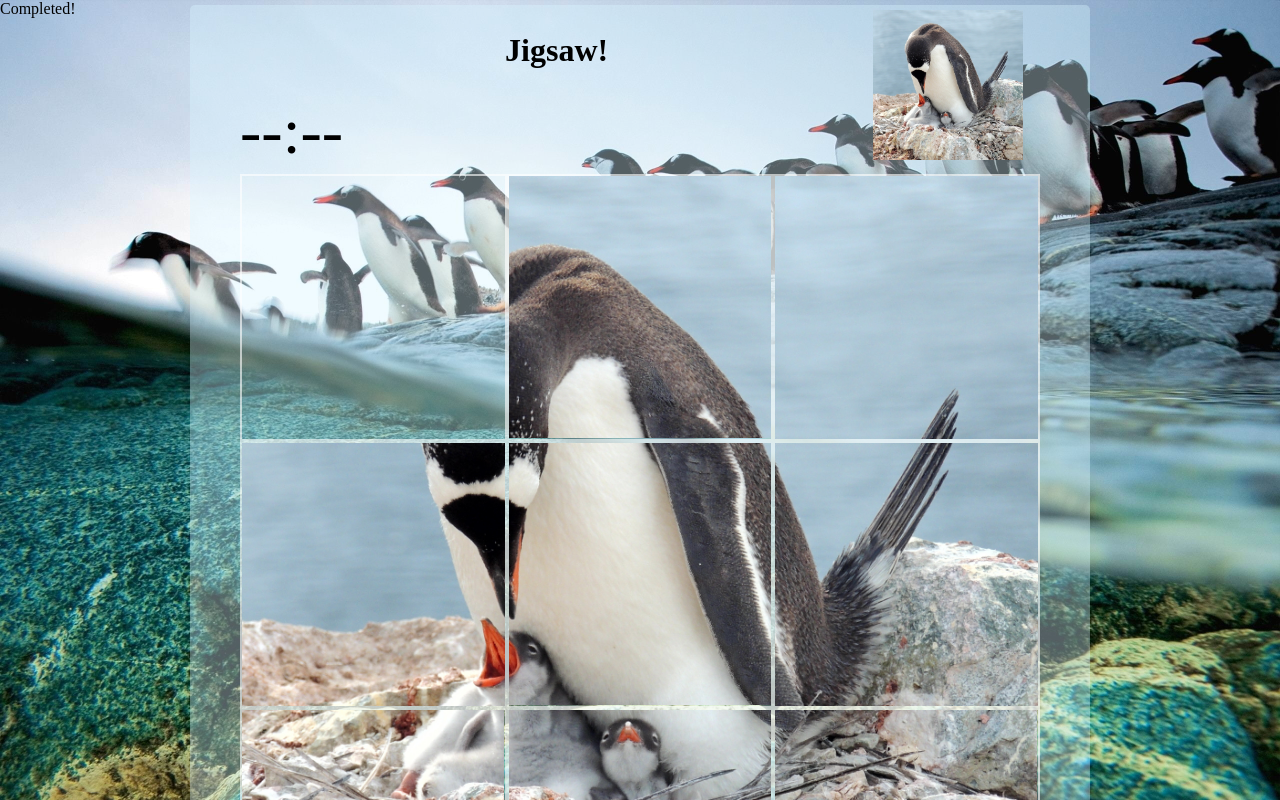
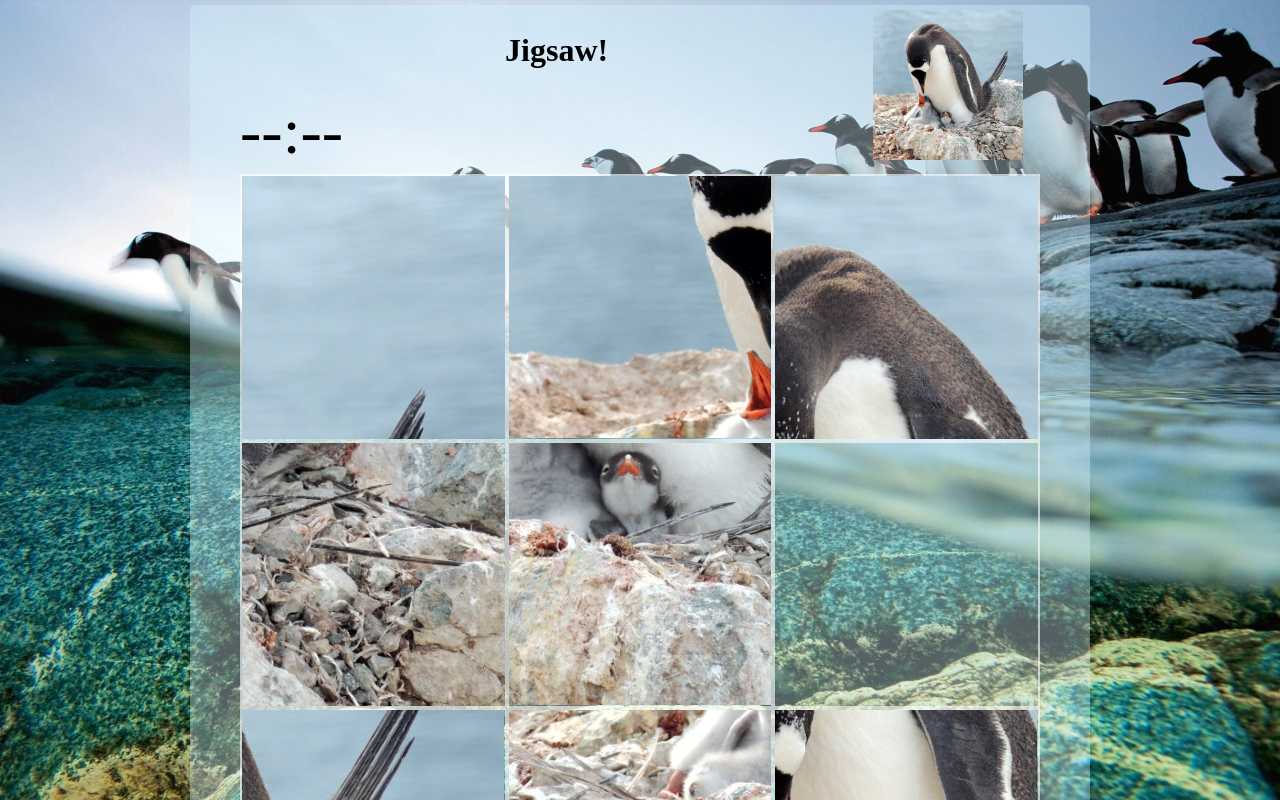
Before and after one commit to asdjosegarcia/jigsaw-puzzle, a React app: page / in a window 1280 px wide. Shown: the top 800 px of the page. Built offline with nearby package versions, Linux system fonts and the light colour scheme.

Commit message:
code:  -fix completed/win poster

```diff
--- a/src/containers/Jigsaw.jsx
+++ b/src/containers/Jigsaw.jsx
@@ -20,8 +20,8 @@ const Jigsaw=()=>{
         }
         completeMap[0]=""
     })()
-    const [getJigsawMap,setJigsawMap]=useState(/* completeMap.sort((a, b) => 0.5 - Math.random()) */
-        completeMap
+    const [getJigsawMap,setJigsawMap]=useState(completeMap.sort((a, b) => 0.5 - Math.random())
+        // completeMap
         )
 
     const specialPositionRight=completeMap.filter((numero)=>{return(numero%mapWidth===0)})
--- a/src/styles/Jigsaw.scss
+++ b/src/styles/Jigsaw.scss
@@ -69,6 +69,9 @@
 .piece-9{
     background-image: url('@img/pieces_img/piecesPenguin/9.jpg');
 }
+.win-inactive{
+    display: none;
+}
 .win-active{
     position: absolute;
     width: 100vw;
```
